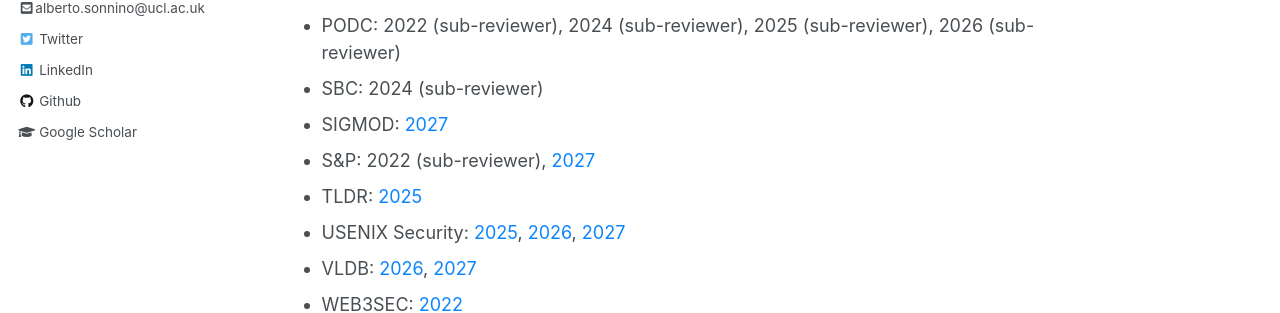
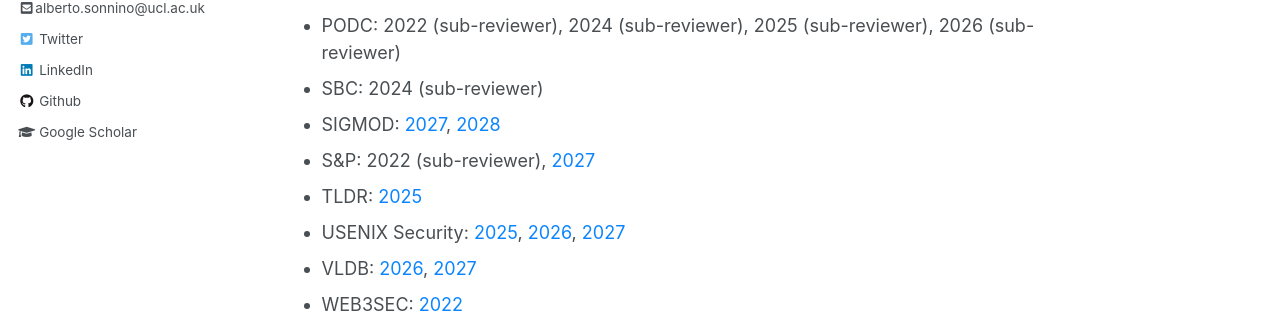
Before and after one commit to asonnino/asonnino.github.io, a Jekyll site: the page built from _pages/academia.md, in a window 1280 px wide and 900 px high, scrolled down 1855 px. Shown: the part 375-688 px from the top of the window. Built offline with Jekyll 4.4.1, drawn with Linux system fonts in a browser that asks for light colours.

Commit message:
feat: update pc duties

```diff
--- a/_pages/academia.md
+++ b/_pages/academia.md
@@ -76,7 +76,7 @@ I served in the following program committees:
 - Middleware: [2025](https://middleware-conf.github.io/2025/program-committee)
 - PODC: 2022 (sub-reviewer), 2024 (sub-reviewer), 2025 (sub-reviewer), 2026 (sub-reviewer)
 - SBC: 2024 (sub-reviewer)
-- SIGMOD: [2027]()
+- SIGMOD: [2027](), [2028]()
 - S&P: 2022 (sub-reviewer), [2027](https://sp2027.ieee-security.org/cfpapers.html)
 - TLDR: [2025](https://www.thelatestindefi.org/conference)
 - USENIX Security: [2025](https://www.usenix.org/conference/usenixsecurity25/call-for-papers), [2026](https://www.usenix.org/conference/usenixsecurity26/call-for-papers), [2027]()
```
